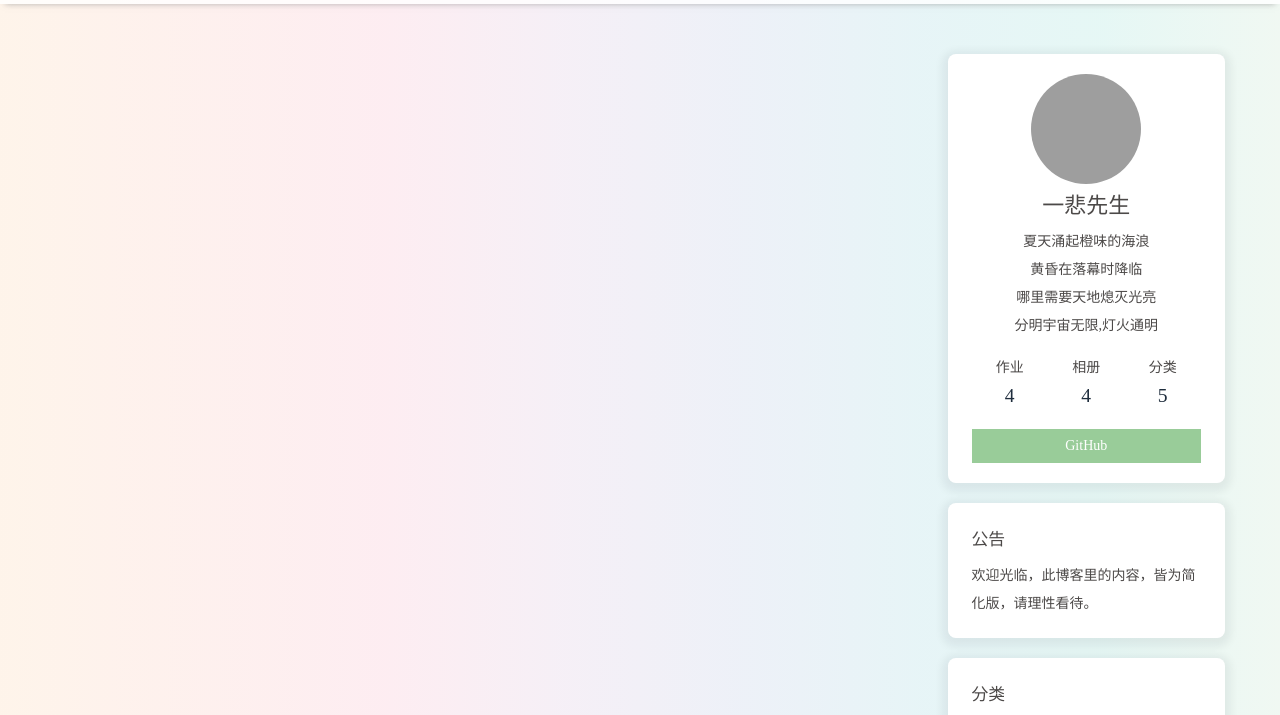
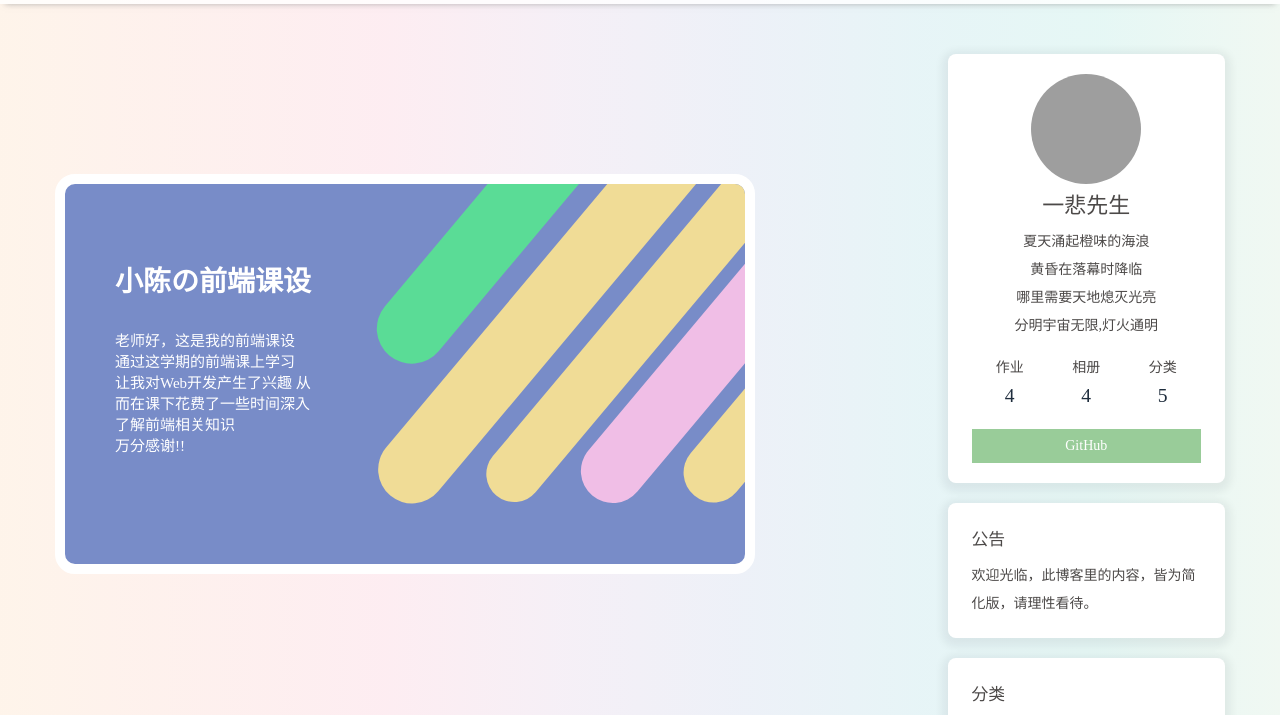
Before and after one commit to JaikChen/MyBlog, a plain HTML site: page source/posts/txt.html in a window 1280 px wide. Shown: the part 56-771 px from the top of the page. Drawn offline with Linux system fonts and the light colour scheme; grey boxes are pictures that could not be loaded.

Commit message:
recommendation

```diff
--- /dev/null
+++ b/source/css/recommendation.css
@@ -0,0 +1,94 @@
+.a{
+    position: relative;
+    width: 700px;
+    height: 400px;
+    border: #fff 10px solid;
+    background-color: rgb(120,140,200);
+    top: 120px;
+    border-radius: 20px;
+    overflow: hidden;
+}
+.b{
+    position: absolute;
+    width: 200px;
+    height: 300px;
+    left: 0;
+    margin: 75px 50px;
+    transition: 1s;
+}
+.b a{
+    text-decoration: none;
+    color: #fff;
+    font: 900 28px '';
+}
+.b h2{
+    /* 鼠标放开时的动画，第一个值是动画的过渡时间
+    第二个值是延迟一秒后执行动画 */
+    transition: .5s 1s;
+    opacity: 0;
+    color: rgb(30,210,200);
+}
+.b span{
+    transition: .5s 1s;
+    color: #fff;
+    font: 500 15px '';
+    position: absolute;
+    top: 70px;
+}
+.c{
+    position: absolute;
+    top: -130px;
+    right: -240px;
+}
+.d,.e{
+    position: absolute;
+    right: calc(var(--i)*100px);
+    width: calc(var(--w)*40px);
+    height: 500px;
+    overflow: hidden;
+    border-radius: 100px;
+    transform: rotateZ(220deg) translate(0,0);
+    background: rgb(240,220,150);
+    transition: .5s .5s;
+}
+.d:nth-child(2){
+    background: rgb(240,190,230);
+}
+.e{
+    left: -470px;
+    top: -140px;
+    width: 70px;
+    background-color: rgb(90,220,150);
+}
+.a:hover .c div{
+    /* 设置延迟动画 */
+    transition: .5s calc(var(--i)*.1s);
+    /* 移动的轨迹 */
+    transform: rotateZ(220deg) translate(-200px,400px);
+}
+.a:hover .b{
+    transition: 1s .5s;
+    left: 370px;
+}
+.a:hover .b span{
+    transition: 1s .5s;
+    top: 105px;
+}
+.a:hover .b h2{
+    transition: 1s .5s;
+    opacity: 1;
+}
+.f{
+    width: 300px;
+    height: 250px;
+    position: absolute;
+    background-image: url("../Image/performance.jpg");
+    background-size: cover;
+    margin: 70px;
+    opacity: 0;
+    transition: .5s;
+}
+.a:hover .f{
+    transition: 1s 1.3s;
+    opacity: 1;
+}
--- a/source/posts/txt.html
+++ b/source/posts/txt.html
@@ -18,7 +18,102 @@
     <link rel="stylesheet" href="../css/kcb.css">
     <link rel="shortcut icon" href="https://cdn.jsdelivr.net/gh/jaikchen/JaikImage/tubiao.ico">
 </head>
-
+<style>
+    .a{
+        position: relative;
+        width: 700px;
+        height: 400px;
+        border: #fff 10px solid;
+        background-color: rgb(120,140,200);
+        top: 120px;
+        border-radius: 20px;
+        overflow: hidden;
+    }
+    .b{
+        position: absolute;
+        width: 200px;
+        height: 300px;
+        left: 0;
+        margin: 75px 50px;
+        transition: 1s;
+    }
+    .b a{
+        text-decoration: none;
+        color: #fff;
+        font: 900 28px '';
+    }
+    .b h2{
+        /* 鼠标放开时的动画，第一个值是动画的过渡时间
+        第二个值是延迟一秒后执行动画 */
+        transition: .5s 1s;
+        opacity: 0;
+        color: rgb(30,210,200);
+    }
+    .b span{
+        transition: .5s 1s;
+        color: #fff;
+        font: 500 15px '';
+        position: absolute;
+        top: 70px;
+    }
+    .c{
+        position: absolute;
+        top: -130px;
+        right: -240px;
+    }
+    .d,.e{
+        position: absolute;
+        right: calc(var(--i)*100px);
+        width: calc(var(--w)*40px);
+        height: 500px;
+        overflow: hidden;
+        border-radius: 100px;
+        transform: rotateZ(220deg) translate(0,0);
+        background: rgb(240,220,150);
+        transition: .5s .5s;
+    }
+    .d:nth-child(2){
+        background: rgb(240,190,230);
+    }
+    .e{
+        left: -470px;
+        top: -140px;
+        width: 70px;
+        background-color: rgb(90,220,150);
+    }
+    .a:hover .c div{
+        /* 设置延迟动画 */
+        transition: .5s calc(var(--i)*.1s);
+        /* 移动的轨迹 */
+        transform: rotateZ(220deg) translate(-200px,400px);
+    }
+    .a:hover .b{
+        transition: 1s .5s;
+        left: 370px;
+    }
+    .a:hover .b span{
+        transition: 1s .5s;
+        top: 105px;
+    }
+    .a:hover .b h2{
+        transition: 1s .5s;
+        opacity: 1;
+    }
+    .f{
+        width: 300px;
+        height: 250px;
+        position: absolute;
+        background-image: url("../Image/performance.jpg");
+        background-size: cover;
+        margin: 70px;
+        opacity: 0;
+        transition: .5s;
+    }
+    .a:hover .f{
+        transition: 1s 1.3s;
+        opacity: 1;
+    }
+</style>
 <body>
     <!-- 小羊鼠标跟随 -->
     <article class="img1"></article>
@@ -36,7 +131,27 @@
         <main class="layout" id="content-inner">
             <div class="recent-posts" id="recent-posts">
 
-
+                    <!-- 名片分三大块
+    最外层的一块a
+    文字一大块b
+    平面圆柱一块c -->
+    <div class="a">
+        <div class="b">
+            <a href="#">小陈の前端课设</a>
+            <h2>XH:1905400141</h2>
+            <span>老师好，这是我的前端课设</br>通过这学期的前端课上学习<br/>让我对Web开发产生了兴趣 从而在课下花费了一些时间深入了解前端相关知识<br/>万分感谢!!</span>
+        </div>
+        <div class="c">
+            <!-- --i是用来计算平面圆柱的动效延迟和距离的
+            --w则是用来计算平面圆柱的宽度 -->
+            <div class="d" style="--i:1;--w:1.5"></div>
+            <div class="d" style="--i:2;--w:1.6"></div>
+            <div class="d" style="--i:3;--w:1.4"></div>
+            <div class="d" style="--i:4;--w:1.7"></div>
+            <div class="e" style="--i:1"></div>
+        </div>
+        <div class="f"></div>
+    </div>
             </div>
             <aside class="aside-content" id="aside-content">
                 <article class="card-widget card-info">
```
Also changed, not shown: source/posts/recommendation.html (added, +115 -0 lines), source/Image/performance.jpg (added).
